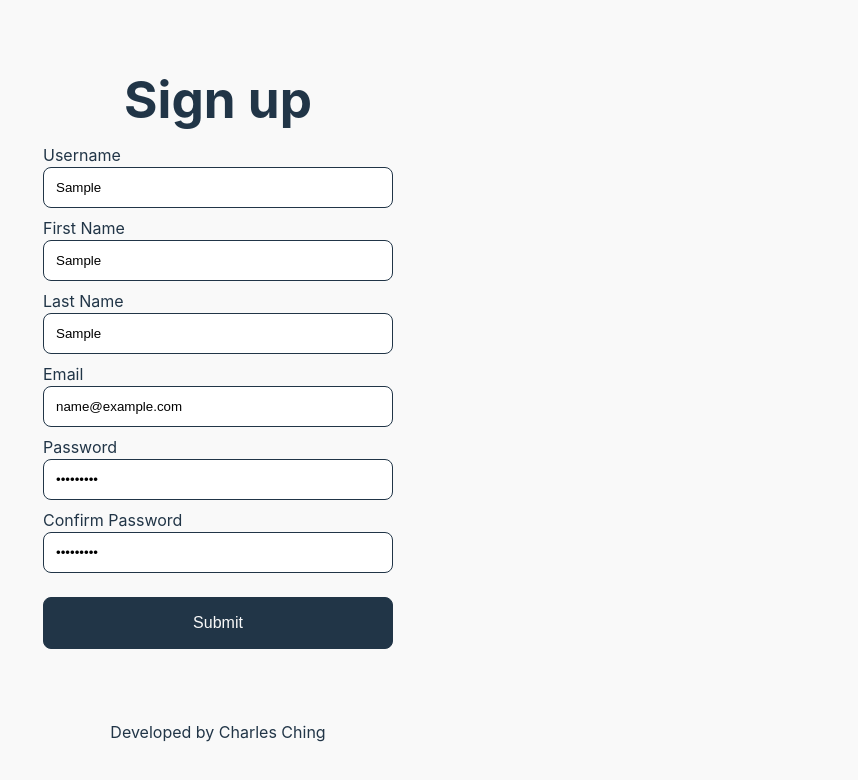
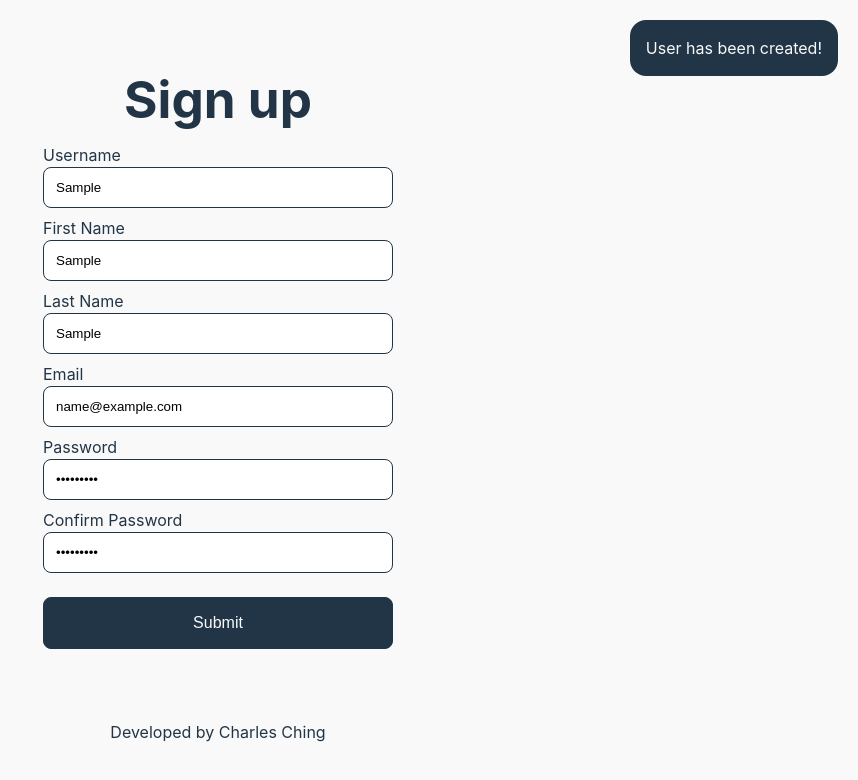
Before and after one commit to chaaals/se-login-mfa, a React (Vite) app in the folder client/: page /sign-up in a window 1280 px wide. Both pictures are taken after typing "Sample", "Sample", "Sample", "name@example.com", "Sample123", "Sample123" into the empty fields and a click on the button "Submit". Shown: the top 780 px of the page, without its empty margins (422-1280 px from the left). Built offline with nearby package versions, Linux system fonts and the light colour scheme; no server answers.

Commit message:
feat: implemented toast on sign up

```diff
--- /dev/null
+++ b/client/src/common/Toast/Toast.css
@@ -0,0 +1,11 @@
+.toast {
+  position: absolute;
+  top: 20px;
+  right: 20px;
+
+  background-color: #213547;
+  color: #f9f9f9;
+
+  padding: 1rem;
+  border-radius: 1rem;
+}
--- /dev/null
+++ b/client/src/common/Toast/Toast.tsx
@@ -0,0 +1,13 @@
+import React, { FC } from "react";
+
+import "./Toast.css";
+
+interface Props {
+  children: React.ReactNode;
+}
+
+const Toast: FC<Props> = ({ children }) => {
+  return <div className="toast">{children}</div>;
+};
+
+export default Toast;
--- /dev/null
+++ b/client/src/common/Toast/index.tsx
@@ -0,0 +1,3 @@
+import Toast from "./Toast";
+
+export default Toast;
--- a/client/src/components/Signup/Signup.tsx
+++ b/client/src/components/Signup/Signup.tsx
@@ -3,6 +3,8 @@ import Form from "../../common/Form";
 
 import useFormInput, { SignupInput } from "../../hooks/useFormInput";
 import clsx from "clsx";
+
+import Toast from "../../common/Toast";
 
 import "./Signup.css";
 
@@ -25,6 +27,7 @@ const Signup: FC = () => {
   } = useFormInput<SignupInput>(INIT_VALUE);
 
   const [isLoading, setIsLoading] = useState(false);
+  const [isToastVisible, setIsToastVisible] = useState(false);
 
   const onSubmit = async (e: FormEvent<HTMLFormElement>) => {
     e.preventDefault();
@@ -57,9 +60,14 @@ const Signup: FC = () => {
       console.log(e);
     }
     setIsLoading(false);
+
+    setIsToastVisible(true);
+
+    setTimeout(() => setIsToastVisible(false), 3500);
   };
 
   return (
+    <>
       <Form heading="Sign up" onSubmit={onSubmit}>
         <div>
           <label htmlFor="username">Username</label>
@@ -120,7 +128,9 @@ const Signup: FC = () => {
             required
             disabled={isLoading}
             className={clsx(
-            signUpInput.password && signUpInput.password.length < 8 && "invalid"
+              signUpInput.password &&
+                signUpInput.password.length < 8 &&
+                "invalid"
             )}
             name="password"
             id="password"
@@ -148,6 +158,8 @@ const Signup: FC = () => {
           />
         </div>
       </Form>
+      {isToastVisible && <Toast>User has been created!</Toast>}
+    </>
   );
 };
 
--- a/client/src/index.css
+++ b/client/src/index.css
@@ -20,6 +20,7 @@
   padding: 0;
 }
 main {
+  position: relative;
   display: flex;
   align-items: center;
   justify-content: center;
```
Lines whose indentation alone changed are shown as unchanged.
